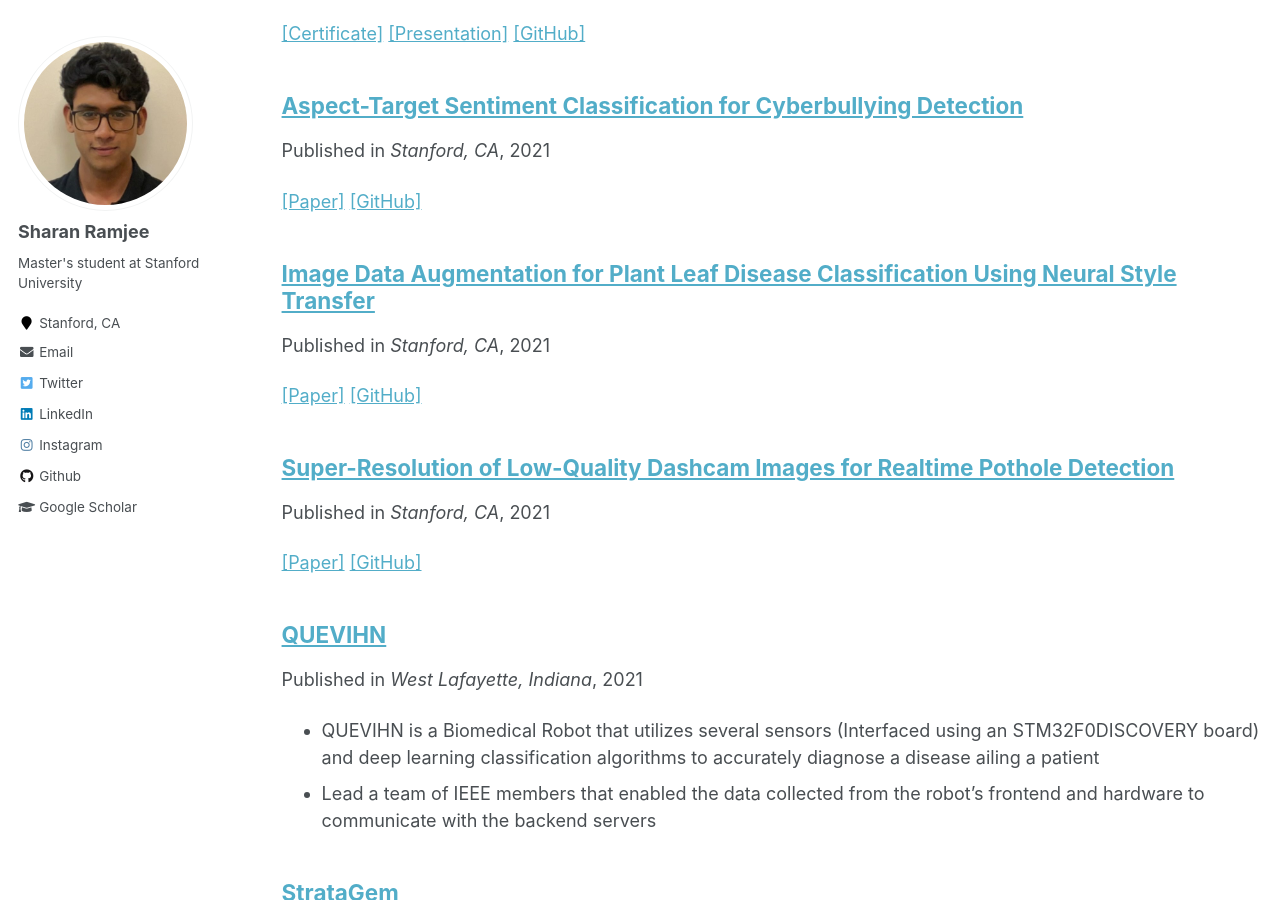
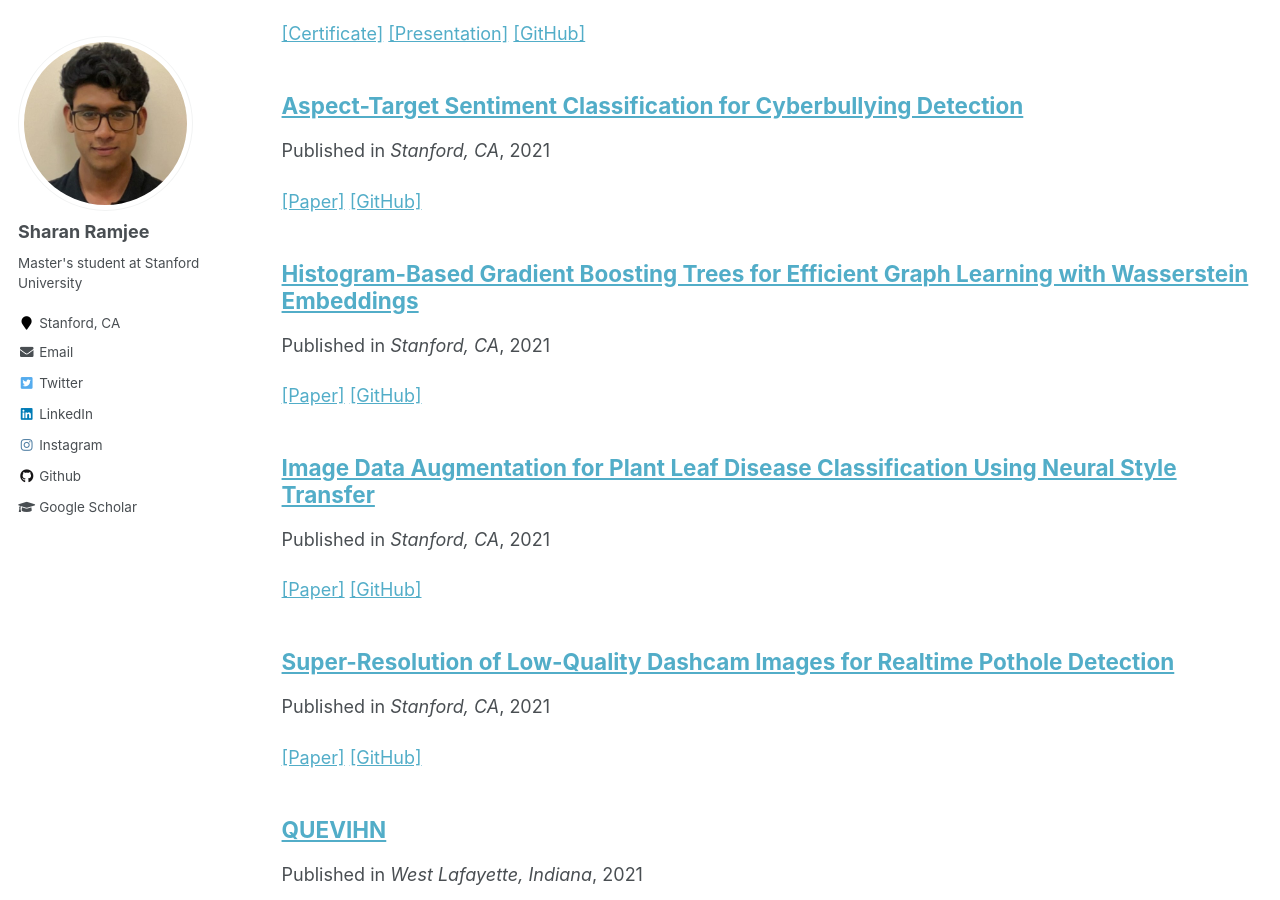
Before and after one commit to sharanramjee/sharanramjee.github.io, a Jekyll site: the page built from _pages/collection-archive.html, in a window 1280 px wide and 900 px high, scrolled down 1532 px. Built offline with Jekyll 4.4.1, drawn with Linux system fonts in a browser that asks for light colours.

Commit message:
Added CS224W Project

```diff
--- a/_pages/projects.md
+++ b/_pages/projects.md
@@ -3,6 +3,10 @@ title: "Projects"
 permalink: /projects/
 author_profile: true
 ---
+
+<b>[Histogram-Based Gradient Boosting Trees for Efficient Graph Learning with Wasserstein Embeddings](http://sharanramjee.github.io/projects/cs224w)</b> <br>
+<b>Graph Learning App</b><br>
+<i>Mar. 2021</i>.
 
 <b>[Aspect-Target Sentiment Classification for Cyberbullying Detection](http://sharanramjee.github.io/projects/cs224n)</b> <br>
 <b>Natural Language Processing App</b><br>
--- /dev/null
+++ b/_publications/project_cs224w.md
@@ -0,0 +1,10 @@
+---
+title: "Histogram-Based Gradient Boosting Trees for Efficient Graph Learning with Wasserstein Embeddings"
+collection: projects
+permalink: /projects/cs224w
+venue: "Stanford, CA"
+---
+[[Paper]](https://sharanramjee.github.io/files/cs224w.pdf)
+[[GitHub]](https://github.com/sharanramjee/wegl-gbt)
+
+Molecular property prediction is a task faced in a variety of high-impact medical and biochemical fields, from drug discovery to the development of diagnostic screening tools to the synthesis of biologics. Though molecular property prediction has traditionally been a difficult task for machine learning models, recent advances in graph-based techniques have yielded significant performance increases. This paper contributes to this growing field at the intersection of biology, chemistry, and deep learning by offering an improved pipeline for predicting whether a given molecule is able to inhibit the replication of HIV. We build on previous work that utilizes Wasserstein graph embeddings and optimize an end-to-end pipeline to achieve near state-of-the-art performance on the Open Graph Benchmark's ogbg-molhiv dataset using a fraction of the model parameters as the current best model.
```
Also changed, not shown: 1 other file.
